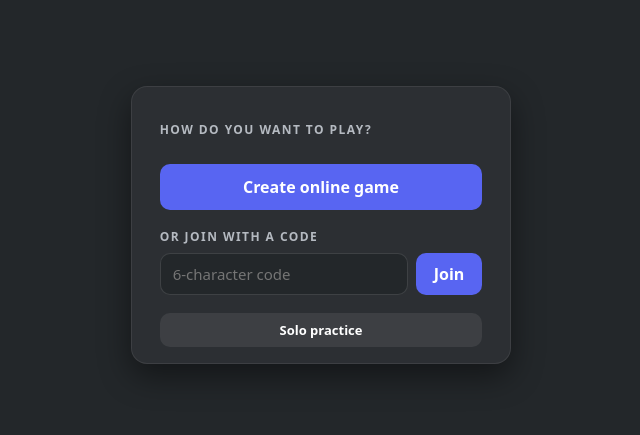
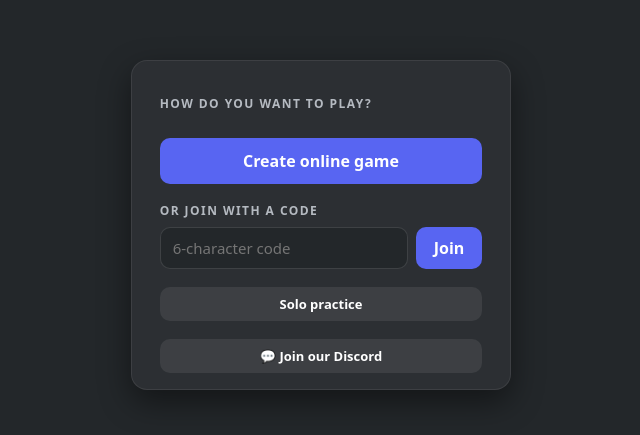
Before and after one commit to Arham4/georumble, a website built with Vite: page client/index.html in a window 1280 px wide. Shown: the part 175-610 px from the top of the page, without its empty margins (319-959 px from the left). Built offline with nearby package versions, Linux system fonts and the light colour scheme; no server answers.

Commit message:
Add Discord invite links to boot and lobby

```diff
--- a/client/src/main.ts
+++ b/client/src/main.ts
@@ -8,6 +8,7 @@ import { LocalConnection } from "./net/localConnection";
 import { newRoomCode, normalizeJoinCode } from "./net/openRooms";
 import { SocketConnection } from "./net/socketConnection";
 import { el, type Screen } from "./ui/dom";
+import { createDiscordInviteLink } from "./ui/discordInvite";
 import { createLobbyScreen } from "./ui/lobbyScreen";
 import { createPlayScreen } from "./ui/playScreen";
 import { createVictoryScreen } from "./ui/victoryScreen";
@@ -523,7 +524,7 @@ async function boot(): Promise<void> {
     const joinField = el("div", "name-field");
     joinField.append(joinInput, joinButton);
 
-    bootPanel.append(title, onlineButton, joinLabel, joinField, soloButton);
+    bootPanel.append(title, onlineButton, joinLabel, joinField, soloButton, createDiscordInviteLink());
   }
 
   const bootPanel = el("div", "panel boot-panel");
--- a/client/src/theme.css
+++ b/client/src/theme.css
@@ -521,6 +521,10 @@ body {
   color: var(--accent-light);
 }
 
+a.btn {
+  text-decoration: none;
+}
+
 .name-field {
   display: flex;
   gap: 8px;
--- /dev/null
+++ b/client/src/ui/discordInvite.ts
@@ -0,0 +1,14 @@
+/** Community invite, shown on the boot and lobby screens. */
+export const DISCORD_INVITE_URL = "https://discord.gg/wGQfD6aacx";
+
+export function createDiscordInviteLink(): HTMLAnchorElement {
+  const link = document.createElement("a");
+  link.href = DISCORD_INVITE_URL;
+  // External navigation from inside Discord's embedded webview is
+  // best-effort; in a plain browser this always behaves normally.
+  link.target = "_blank";
+  link.rel = "noopener noreferrer";
+  link.classList.add("btn", "btn-ghost", "full", "invite-link");
+  link.textContent = "💬 Join our Discord";
+  return link;
+}
--- a/client/src/ui/lobbyScreen.ts
+++ b/client/src/ui/lobbyScreen.ts
@@ -1,6 +1,7 @@
 import type { GameClient, GameState } from "../game/gameClient";
 import { PACK_MANIFEST, type PackStore } from "../game/packs";
 import { el, setText, type Screen } from "./dom";
+import { createDiscordInviteLink } from "./discordInvite";
 
 export type LobbyDeps = {
   client: GameClient;
@@ -170,6 +171,7 @@ export function createLobbyScreen(container: HTMLElement, deps: LobbyDeps): Scre
     startButton,
     randomButton,
     waitingNote,
+    createDiscordInviteLink(),
     el("p", "lobby-footer", "Everyone hunts the same region at once. Fewest wrong clicks wins bragging rights."),
   );
   container.append(panel);
```
